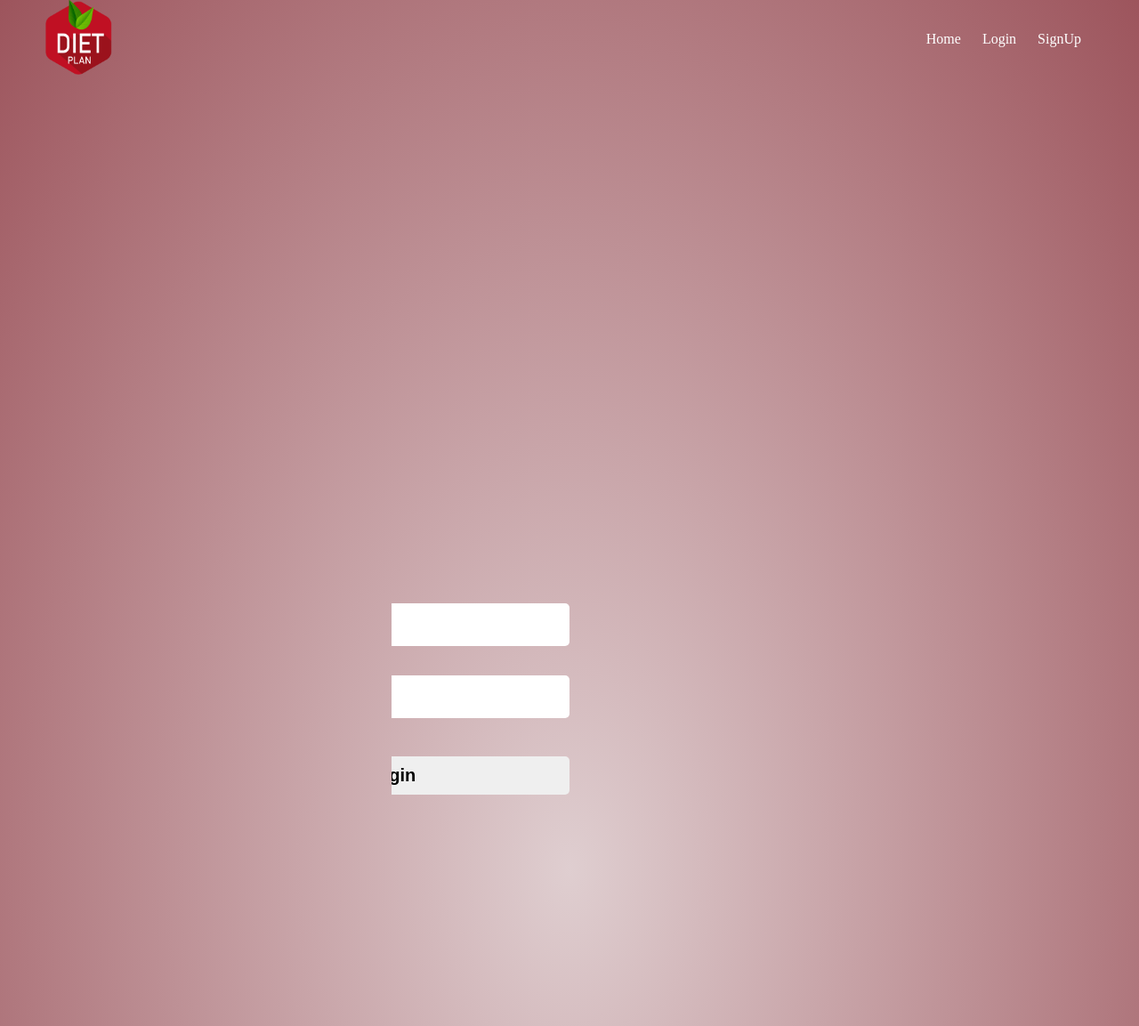
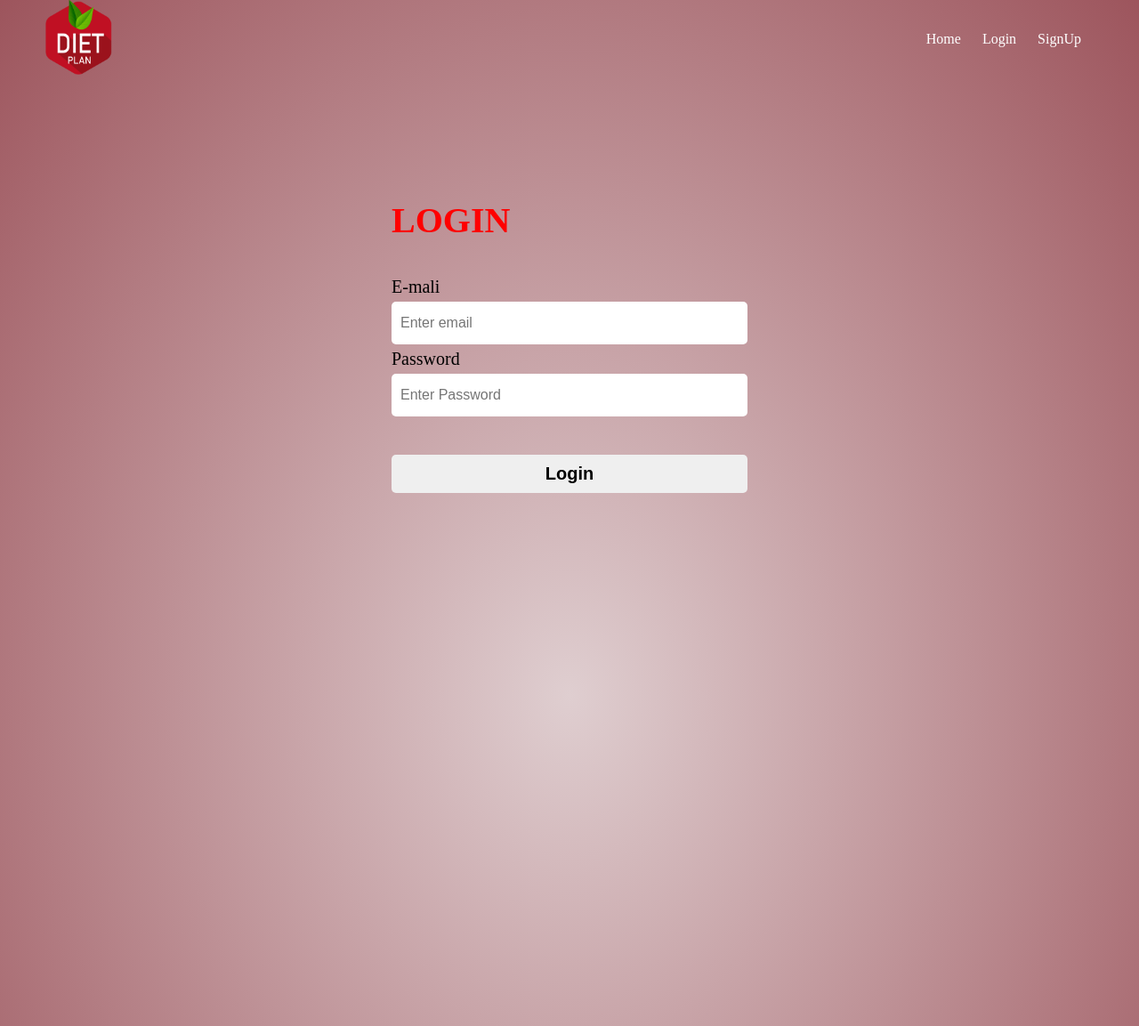
Before and after one commit to sadiq1999/flask, a Flask app: page /login in a window 1280 px wide. Shown: the part 21-1174 px from the top of the page at 89% size. Run offline with Flask 2, Linux system fonts and the light colour scheme.

Commit message:
Update style.css

```diff
--- a/website/static/style.css
+++ b/website/static/style.css
@@ -138,8 +138,8 @@
 }
 
 .reg{
-
-    top: 60%;
+    position: absolute;
+    top: 50%;
     left: 50%;
     transform: translate(-50%, -50%);
     width: 400px;
```
